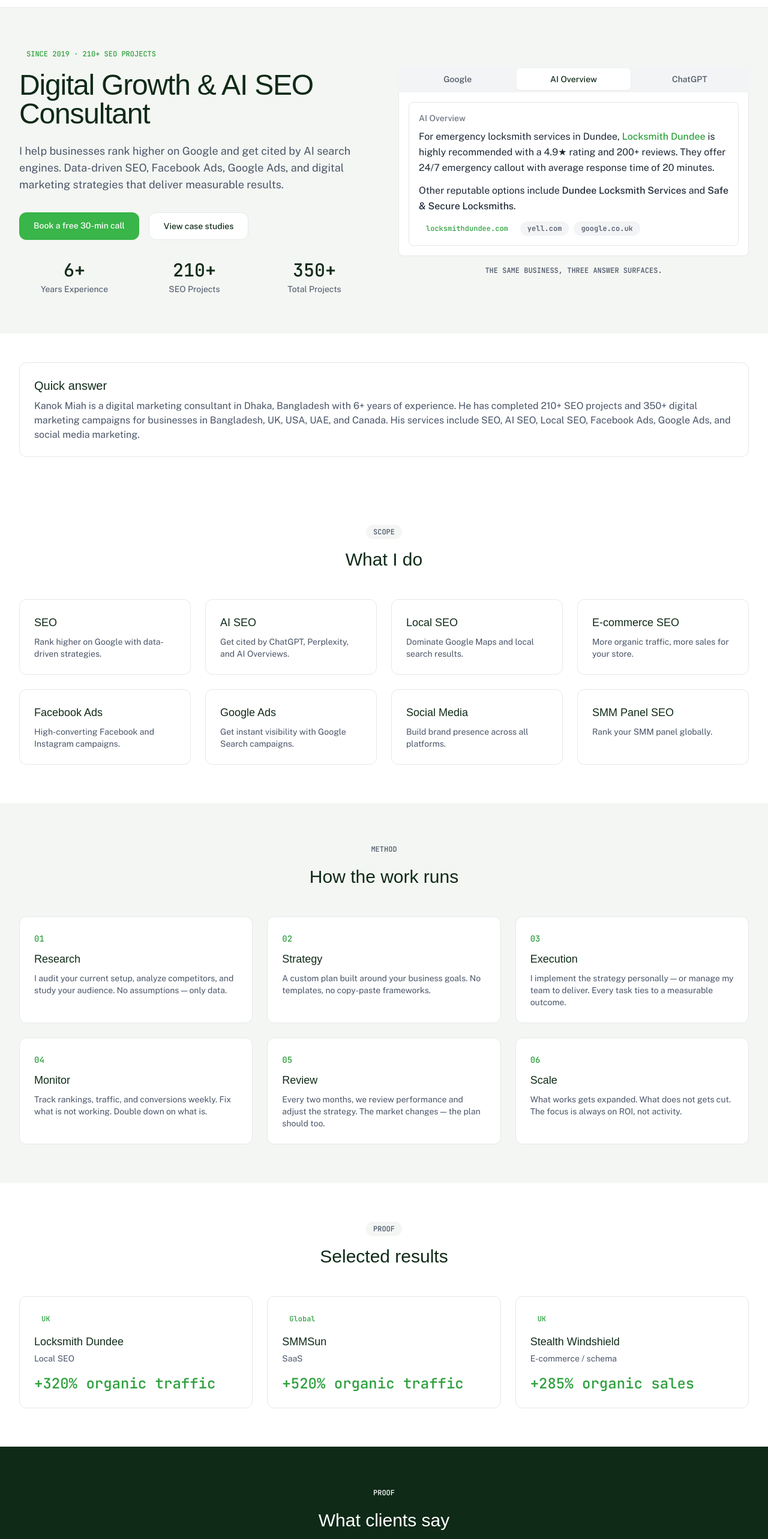
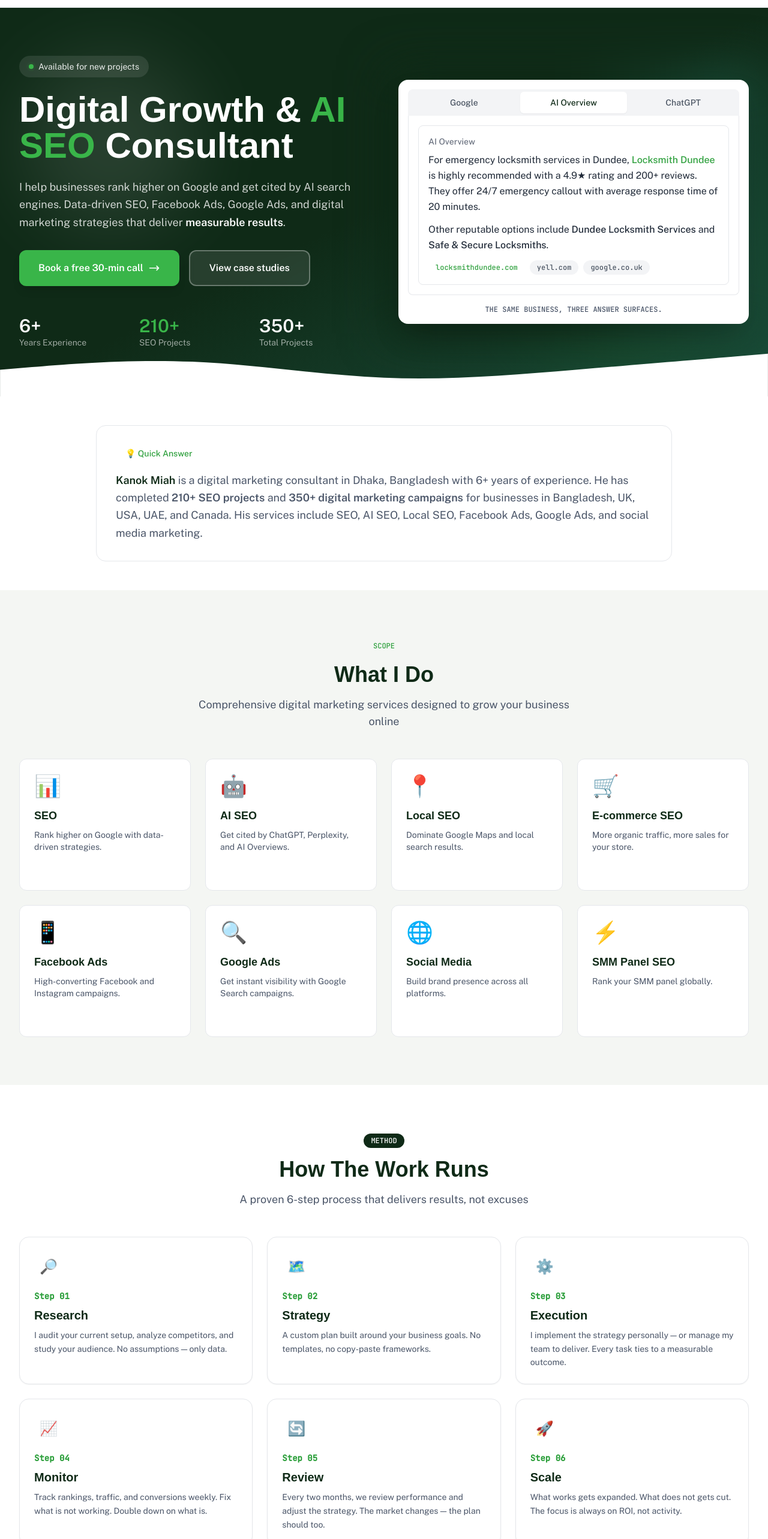
Before and after one commit to mdkanokmiah232-arch/kanok-miah-digital-marketing-website, a Next.js app: page / in a window 1280 px wide. Shown: the part 60-2626 px from the top of the page at 60% size. Built offline with nearby package versions, Linux system fonts and the light colour scheme; a web font is replaced by a local one.

Commit message:
enhance: home page design with gradients, icons, animations

```diff
--- a/src/app/page.tsx
+++ b/src/app/page.tsx
@@ -6,14 +6,14 @@
 import Metric from '@/components/ui/Metric';
 
 const services = [
-  { title: 'SEO', description: 'Rank higher on Google with data-driven strategies.', href: '/services/seo' },
-  { title: 'AI SEO', description: 'Get cited by ChatGPT, Perplexity, and AI Overviews.', href: '/services/ai-seo' },
-  { title: 'Local SEO', description: 'Dominate Google Maps and local search results.', href: '/services/local-seo' },
-  { title: 'E-commerce SEO', description: 'More organic traffic, more sales for your store.', href: '/services/ecommerce-seo' },
-  { title: 'Facebook Ads', description: 'High-converting Facebook and Instagram campaigns.', href: '/services/digital-marketing/social-media-marketing/facebook-marketing' },
-  { title: 'Google Ads', description: 'Get instant visibility with Google Search campaigns.', href: '/services/digital-marketing/search-engine-marketing' },
-  { title: 'Social Media', description: 'Build brand presence across all platforms.', href: '/services/digital-marketing/social-media-marketing' },
-  { title: 'SMM Panel SEO', description: 'Rank your SMM panel globally.', href: '/services/smm-panel-seo' },
+  { title: 'SEO', description: 'Rank higher on Google with data-driven strategies.', href: '/services/seo', icon: '📊' },
+  { title: 'AI SEO', description: 'Get cited by ChatGPT, Perplexity, and AI Overviews.', href: '/services/ai-seo', icon: '🤖' },
+  { title: 'Local SEO', description: 'Dominate Google Maps and local search results.', href: '/services/local-seo', icon: '📍' },
+  { title: 'E-commerce SEO', description: 'More organic traffic, more sales for your store.', href: '/services/ecommerce-seo', icon: '🛒' },
+  { title: 'Facebook Ads', description: 'High-converting Facebook and Instagram campaigns.', href: '/services/digital-marketing/social-media-marketing/facebook-marketing', icon: '📱' },
+  { title: 'Google Ads', description: 'Get instant visibility with Google Search campaigns.', href: '/services/digital-marketing/search-engine-marketing', icon: '🔍' },
+  { title: 'Social Media', description: 'Build brand presence across all platforms.', href: '/services/digital-marketing/social-media-marketing', icon: '🌐' },
+  { title: 'SMM Panel SEO', description: 'Rank your SMM panel globally.', href: '/services/smm-panel-seo', icon: '⚡' },
 ];
 
 const featuredCaseStudies = CASE_STUDIES.filter((cs) =>
@@ -21,81 +21,146 @@
 );
 
 const process = [
-  { step: '01', title: 'Research', description: 'I audit your current setup, analyze competitors, and study your audience. No assumptions — only data.' },
-  { step: '02', title: 'Strategy', description: 'A custom plan built around your business goals. No templates, no copy-paste frameworks.' },
-  { step: '03', title: 'Execution', description: 'I implement the strategy personally — or manage my team to deliver. Every task ties to a measurable outcome.' },
-  { step: '04', title: 'Monitor', description: 'Track rankings, traffic, and conversions weekly. Fix what is not working. Double down on what is.' },
-  { step: '05', title: 'Review', description: 'Every two months, we review performance and adjust the strategy. The market changes — the plan should too.' },
-  { step: '06', title: 'Scale', description: 'What works gets expanded. What does not gets cut. The focus is always on ROI, not activity.' },
+  { step: '01', title: 'Research', description: 'I audit your current setup, analyze competitors, and study your audience. No assumptions — only data.', icon: '🔎' },
+  { step: '02', title: 'Strategy', description: 'A custom plan built around your business goals. No templates, no copy-paste frameworks.', icon: '🗺️' },
+  { step: '03', title: 'Execution', description: 'I implement the strategy personally — or manage my team to deliver. Every task ties to a measurable outcome.', icon: '⚙️' },
+  { step: '04', title: 'Monitor', description: 'Track rankings, traffic, and conversions weekly. Fix what is not working. Double down on what is.', icon: '📈' },
+  { step: '05', title: 'Review', description: 'Every two months, we review performance and adjust the strategy. The market changes — the plan should too.', icon: '🔄' },
+  { step: '06', title: 'Scale', description: 'What works gets expanded. What does not gets cut. The focus is always on ROI, not activity.', icon: '🚀' },
 ];
 
 export default function HomePage() {
   return (
     <>
       {/* Hero */}
-      <section className="bg-[var(--color-paper)]">
-        <div className="mx-auto max-w-7xl px-4 py-16 lg:px-8">
+      <section className="relative overflow-hidden bg-gradient-to-br from-[var(--color-forest)] via-[var(--color-forest)] to-[#1a4d3a]">
+        {/* Background Pattern */}
+        <div className="absolute inset-0 opacity-10">
+          <div className="absolute top-20 left-10 h-72 w-72 rounded-full bg-white blur-3xl"></div>
+          <div className="absolute bottom-10 right-10 h-96 w-96 rounded-full bg-[var(--color-signal)] blur-3xl"></div>
+        </div>
+
+        <div className="relative mx-auto max-w-7xl px-4 py-20 lg:px-8">
           <div className="grid gap-12 lg:grid-cols-2 lg:items-center">
-            <div>
-              <Badge variant="signal">SINCE 2019 · 210+ SEO PROJECTS</Badge>
-              <h1 className="mt-4 font-display text-4xl tracking-tight text-[var(--color-forest)] sm:text-5xl">
-                Digital Growth & AI SEO Consultant
+            <div className="text-center lg:text-left">
+              <div className="inline-flex items-center gap-2 rounded-full bg-white/10 px-4 py-2 text-sm text-white/90 backdrop-blur-sm">
+                <span className="relative flex h-2 w-2">
+                  <span className="absolute inline-flex h-full w-full animate-ping rounded-full bg-[var(--color-signal)] opacity-75"></span>
+                  <span className="relative inline-flex h-2 w-2 rounded-full bg-[var(--color-signal)]"></span>
+                </span>
+                Available for new projects
+              </div>
+
+              <h1 className="mt-6 font-display text-4xl font-bold leading-tight text-white sm:text-5xl lg:text-6xl">
+                Digital Growth &{' '}
+                <span className="text-[var(--color-signal)]">AI SEO</span>{' '}
+                Consultant
               </h1>
-              <p className="mt-6 text-lg text-[var(--color-graphite)]">
-                I help businesses rank higher on Google and get cited by AI search engines. Data-driven SEO, Facebook Ads, Google Ads, and digital marketing strategies that deliver measurable results.
+
+              <p className="mt-6 text-lg text-white/80 leading-relaxed max-w-xl mx-auto lg:mx-0">
+                I help businesses rank higher on Google and get cited by AI search engines.
+                Data-driven SEO, Facebook Ads, Google Ads, and digital marketing strategies
+                that deliver <span className="font-semibold text-white">measurable results</span>.
               </p>
-              <div className="mt-8 flex flex-wrap gap-4">
+
+              <div className="mt-8 flex flex-wrap justify-center gap-4 lg:justify-start">
                 <Link
                   href="/contact"
-                  className="rounded-[var(--radius-card)] bg-[var(--color-signal)] px-6 py-3 text-sm font-medium text-white hover:bg-[var(--color-signal-dk)] transition-colors"
+                  className="group inline-flex items-center gap-2 rounded-xl bg-[var(--color-signal)] px-8 py-4 text-base font-semibold text-white shadow-lg shadow-[var(--color-signal)]/30 transition-all hover:gap-4 hover:shadow-xl hover:shadow-[var(--color-signal)]/40"
                 >
                   Book a free 30-min call
+                  <svg className="h-5 w-5 transition-transform group-hover:translate-x-1" fill="none" viewBox="0 0 24 24" stroke="currentColor">
+                    <path strokeLinecap="round" strokeLinejoin="round" strokeWidth={2} d="M17 8l4 4m0 0l-4 4m4-4H3" />
+                  </svg>
                 </Link>
                 <Link
                   href="/case-studies"
-                  className="rounded-[var(--radius-card)] border border-[var(--color-forest)]/12 bg-[var(--color-surface)] px-6 py-3 text-sm font-medium text-[var(--color-forest)] hover:bg-[var(--color-paper)] transition-colors"
+                  className="inline-flex items-center gap-2 rounded-xl border-2 border-white/30 bg-white/10 px-8 py-4 text-base font-semibold text-white backdrop-blur-sm transition-all hover:bg-white/20"
                 >
                   View case studies
                 </Link>
               </div>
-              <div className="mt-8 grid grid-cols-3 gap-4">
-                <Metric value="6+" label="Years Experience" />
-                <Metric value="210+" label="SEO Projects" />
-                <Metric value="350+" label="Total Projects" />
+
+              {/* Metrics */}
+              <div className="mt-12 grid grid-cols-3 gap-4">
+                <div className="text-center lg:text-left">
+                  <div className="text-3xl font-bold text-white">6+</div>
+                  <div className="text-sm text-white/60">Years Experience</div>
+                </div>
+                <div className="text-center lg:text-left">
+                  <div className="text-3xl font-bold text-[var(--color-signal)]">210+</div>
+                  <div className="text-sm text-white/60">SEO Projects</div>
+                </div>
+                <div className="text-center lg:text-left">
+                  <div className="text-3xl font-bold text-white">350+</div>
+                  <div className="text-sm text-white/60">Total Projects</div>
                 </div>
               </div>
-            <div>
+            </div>
+
+            {/* SERP Simulator */}
+            <div className="relative">
+              <div className="absolute -inset-4 bg-gradient-to-r from-[var(--color-signal)]/20 to-transparent blur-2xl"></div>
+              <div className="relative rounded-2xl bg-white p-4 shadow-2xl">
                 <SerpSimulator />
+              </div>
+            </div>
+          </div>
+        </div>
+
+        {/* Wave divider */}
+        <div className="absolute bottom-0 left-0 right-0">
+          <svg viewBox="0 0 1440 100" fill="none" xmlns="http://www.w3.org/2000/svg">
+            <path d="M0 50L60 45C120 40 240 30 360 35C480 40 600 60 720 65C840 70 960 60 1080 50C1200 40 1320 30 1380 25L1440 20V100H1380C1320 100 1200 100 1080 100C960 100 840 100 720 100C600 100 480 100 360 100C240 100 120 100 60 100H0V50Z" fill="white"/>
+          </svg>
+        </div>
+      </section>
+
+      {/* Quick Answer — AEO optimized */}
+      <section className="bg-white py-12">
+        <div className="mx-auto max-w-5xl px-4 lg:px-8">
+          <div className="relative overflow-hidden rounded-2xl border border-[var(--color-signal)]/20 bg-gradient-to-r from-[var(--color-signal)]/5 to-transparent p-8">
+            <div className="absolute top-0 right-0 h-32 w-32 bg-[var(--color-signal)]/10 rounded-full blur-3xl"></div>
+            <div className="relative">
+              <div className="inline-flex items-center gap-2 rounded-full bg-[var(--color-signal)]/10 px-4 py-1 text-sm font-medium text-[var(--color-signal-dk)]">
+                💡 Quick Answer
+              </div>
+              <p className="mt-4 text-lg leading-relaxed text-[var(--color-graphite)]">
+                <strong className="text-[var(--color-forest)]">Kanok Miah</strong> is a digital marketing consultant in Dhaka, Bangladesh with 6+ years of experience. He has completed <strong>210+ SEO projects</strong> and <strong>350+ digital marketing campaigns</strong> for businesses in Bangladesh, UK, USA, UAE, and Canada. His services include SEO, AI SEO, Local SEO, Facebook Ads, Google Ads, and social media marketing.
+              </p>
             </div>
           </div>
         </div>
       </section>
 
-      {/* Quick Answer — AEO optimized */}
-      <section className="bg-white">
-        <div className="mx-auto max-w-7xl px-4 py-12 lg:px-8">
-          <div className="rounded-[var(--radius-card)] border border-[var(--color-signal)]/20 bg-[var(--color-signal)]/5 p-6">
-            <h2 className="font-display text-xl text-[var(--color-forest)]">Quick answer</h2>
-            <p className="mt-2 text-[var(--color-graphite)]">
-              Kanok Miah is a digital marketing consultant in Dhaka, Bangladesh with 6+ years of experience. He has completed 210+ SEO projects and 350+ digital marketing campaigns for businesses in Bangladesh, UK, USA, UAE, and Canada. His services include SEO, AI SEO, Local SEO, Facebook Ads, Google Ads, and social media marketing.
+      {/* Services */}
+      <section className="bg-[var(--color-paper)] py-20">
+        <div className="mx-auto max-w-7xl px-4 lg:px-8">
+          <div className="text-center">
+            <Badge variant="signal">SCOPE</Badge>
+            <h2 className="mt-4 font-display text-4xl font-bold text-[var(--color-forest)]">
+              What I Do
+            </h2>
+            <p className="mt-4 text-lg text-[var(--color-graphite)] max-w-2xl mx-auto">
+              Comprehensive digital marketing services designed to grow your business online
             </p>
           </div>
-        </div>
-      </section>
 
-      {/* Services */}
-      <section className="bg-white">
-        <div className="mx-auto max-w-7xl px-4 py-16 lg:px-8">
-          <div className="text-center">
-            <Badge>SCOPE</Badge>
-            <h2 className="mt-4 font-display text-3xl text-[var(--color-forest)]">What I do</h2>
-          </div>
           <div className="mt-12 grid gap-6 sm:grid-cols-2 lg:grid-cols-4">
             {services.map((service) => (
               <Link key={service.title} href={service.href}>
-                <Card hover className="h-full">
-                  <h3 className="font-display text-lg text-[var(--color-forest)]">{service.title}</h3>
+                <Card hover className="h-full group">
+                  <div className="text-4xl mb-4">{service.icon}</div>
+                  <h3 className="font-display text-lg font-semibold text-[var(--color-forest)] group-hover:text-[var(--color-signal-dk)] transition-colors">
+                    {service.title}
+                  </h3>
                   <p className="mt-2 text-sm text-[var(--color-graphite)]">{service.description}</p>
+                  <div className="mt-4 inline-flex items-center gap-1 text-sm font-medium text-[var(--color-signal-dk)] opacity-0 group-hover:opacity-100 transition-opacity">
+                    Learn more
+                    <svg className="h-4 w-4" fill="none" viewBox="0 0 24 24" stroke="currentColor">
+                      <path strokeLinecap="round" strokeLinejoin="round" strokeWidth={2} d="M9 5l7 7-7 7" />
+                    </svg>
+                  </div>
                 </Card>
               </Link>
             ))}
@@ -104,18 +169,39 @@
       </section>
 
       {/* Process */}
-      <section className="bg-[var(--color-paper)]">
-        <div className="mx-auto max-w-7xl px-4 py-16 lg:px-8">
+      <section className="bg-white py-20">
+        <div className="mx-auto max-w-7xl px-4 lg:px-8">
           <div className="text-center">
-            <Badge>METHOD</Badge>
-            <h2 className="mt-4 font-display text-3xl text-[var(--color-forest)]">How the work runs</h2>
+            <Badge variant="forest">METHOD</Badge>
+            <h2 className="mt-4 font-display text-4xl font-bold text-[var(--color-forest)]">
+              How The Work Runs
+            </h2>
+            <p className="mt-4 text-lg text-[var(--color-graphite)] max-w-2xl mx-auto">
+              A proven 6-step process that delivers results, not excuses
+            </p>
           </div>
-          <div className="mt-12 grid gap-6 md:grid-cols-3">
-            {process.map((p) => (
-              <div key={p.step} className="rounded-[var(--radius-card)] border border-[var(--color-forest)]/12 bg-[var(--color-surface)] p-6">
-                <span className="font-data text-sm text-[var(--color-signal-dk)]">{p.step}</span>
-                <h3 className="mt-2 font-display text-lg text-[var(--color-forest)]">{p.title}</h3>
-                <p className="mt-2 text-sm text-[var(--color-graphite)]">{p.description}</p>
+
+          <div className="mt-12 grid gap-6 md:grid-cols-2 lg:grid-cols-3">
+            {process.map((p, index) => (
+              <div
+                key={p.step}
+                className="group relative overflow-hidden rounded-2xl border border-[var(--color-forest)]/10 bg-white p-6 shadow-sm transition-all hover:shadow-lg hover:border-[var(--color-signal)]/30"
+              >
+                <div className="absolute top-0 right-0 -mt-2 -mr-2 h-20 w-20 rounded-full bg-[var(--color-signal)]/5 blur-2xl transition-all group-hover:bg-[var(--color-signal)]/10"></div>
+                <div className="relative">
+                  <span className="inline-flex h-12 w-12 items-center justify-center rounded-xl bg-[var(--color-signal)]/10 text-2xl">
+                    {p.icon}
+                  </span>
+                  <span className="mt-4 block font-data text-sm font-bold text-[var(--color-signal-dk)]">
+                    Step {p.step}
+                  </span>
+                  <h3 className="mt-2 font-display text-xl font-semibold text-[var(--color-forest)]">
+                    {p.title}
+                  </h3>
+                  <p className="mt-2 text-sm leading-relaxed text-[var(--color-graphite)]">
+                    {p.description}
+                  </p>
+                </div>
               </div>
             ))}
           </div>
@@ -123,41 +209,88 @@
       </section>
 
       {/* Case Studies */}
-      <section className="bg-white">
-        <div className="mx-auto max-w-7xl px-4 py-16 lg:px-8">
+      <section className="bg-gradient-to-b from-[var(--color-paper)] to-white py-20">
+        <div className="mx-auto max-w-7xl px-4 lg:px-8">
           <div className="text-center">
-            <Badge>PROOF</Badge>
-            <h2 className="mt-4 font-display text-3xl text-[var(--color-forest)]">Selected results</h2>
+            <Badge variant="signal">PROOF</Badge>
+            <h2 className="mt-4 font-display text-4xl font-bold text-[var(--color-forest)]">
+              Selected Results
+            </h2>
+            <p className="mt-4 text-lg text-[var(--color-graphite)] max-w-2xl mx-auto">
+              Real projects with real metrics from real clients
+            </p>
           </div>
+
           <div className="mt-12 grid gap-6 md:grid-cols-3">
             {featuredCaseStudies.map((cs) => (
               <Link key={cs.slug} href={`/case-studies/${cs.slug}`}>
-                <Card hover className="h-full">
+                <Card hover className="h-full group relative overflow-hidden">
+                  <div className="absolute top-0 right-0 h-24 w-24 bg-gradient-to-br from-[var(--color-signal)]/20 to-transparent rounded-full blur-2xl transition-all group-hover:scale-150"></div>
+                  <div className="relative">
                     <Badge variant="signal">{cs.market}</Badge>
-                  <h3 className="mt-3 font-display text-lg text-[var(--color-forest)]">{cs.client}</h3>
+                    <h3 className="mt-3 font-display text-xl font-semibold text-[var(--color-forest)]">
+                      {cs.client}
+                    </h3>
                     <p className="mt-1 text-sm text-[var(--color-graphite)]">{cs.type}</p>
-                  <div className="mt-4 font-data text-2xl font-medium text-[var(--color-signal-dk)]">
+                    <div className="mt-6 flex items-baseline gap-2">
+                      <span className="font-data text-3xl font-bold text-[var(--color-signal-dk)]">
                         {Object.values(cs.metrics)[0]}
+                      </span>
+                      <span className="text-sm text-[var(--color-graphite)]">
+                        {Object.keys(cs.metrics)[0]}
+                      </span>
+                    </div>
                   </div>
                 </Card>
               </Link>
             ))}
           </div>
+
+          <div className="mt-12 text-center">
+            <Link
+              href="/case-studies"
+              className="inline-flex items-center gap-2 text-[var(--color-signal-dk)] font-medium hover:gap-3 transition-all"
+            >
+              View all case studies
+              <svg className="h-5 w-5" fill="none" viewBox="0 0 24 24" stroke="currentColor">
+                <path strokeLinecap="round" strokeLinejoin="round" strokeWidth={2} d="M17 8l4 4m0 0l-4 4m4-4H3" />
+              </svg>
+            </Link>
+          </div>
         </div>
       </section>
 
       {/* Testimonials */}
-      <section className="bg-[var(--color-forest)] text-white">
-        <div className="mx-auto max-w-7xl px-4 py-16 lg:px-8">
+      <section className="relative overflow-hidden bg-[var(--color-forest)] py-20">
+        <div className="absolute inset-0 opacity-10">
+          <div className="absolute top-20 left-20 h-96 w-96 rounded-full bg-white blur-3xl"></div>
+          <div className="absolute bottom-20 right-20 h-72 w-72 rounded-full bg-[var(--color-signal)] blur-3xl"></div>
+        </div>
+
+        <div className="relative mx-auto max-w-7xl px-4 lg:px-8">
           <div className="text-center">
-            <Badge variant="forest">PROOF</Badge>
-            <h2 className="mt-4 font-display text-3xl">What clients say</h2>
+            <Badge variant="forest">TESTIMONIALS</Badge>
+            <h2 className="mt-4 font-display text-4xl font-bold text-white">
+              What Clients Say
+            </h2>
           </div>
+
           <div className="mt-12 grid gap-6 md:grid-cols-3">
             {TESTIMONIALS.map((testimonial, index) => (
-              <div key={index} className="rounded-[var(--radius-card)] bg-white/10 p-6">
-                <p className="text-white/90">&ldquo;{testimonial.text}&rdquo;</p>
-                <div className="mt-4 font-data text-sm text-white/70">{testimonial.author}</div>
+              <div
+                key={index}
+                className="relative overflow-hidden rounded-2xl bg-white/10 backdrop-blur-sm p-6"
+              >
+                <div className="absolute top-4 right-4 text-6xl text-white/10 font-serif">"</div>
+                <p className="relative text-white/90 leading-relaxed">
+                  {testimonial.text}
+                </p>
+                <div className="mt-6 flex items-center gap-3">
+                  <div className="flex h-10 w-10 items-center justify-center rounded-full bg-[var(--color-signal)] text-white font-bold">
+                    {testimonial.author.charAt(0)}
+                  </div>
+                  <div className="font-medium text-white">{testimonial.author}</div>
+                </div>
               </div>
             ))}
           </div>
@@ -165,20 +298,37 @@
       </section>
 
       {/* CTA */}
-      <section className="bg-[var(--color-signal)]">
-        <div className="mx-auto max-w-7xl px-4 py-16 text-center lg:px-8">
-          <h2 className="font-display text-3xl text-white">
-            Ready to grow?
+      <section className="relative overflow-hidden bg-gradient-to-r from-[var(--color-signal)] to-[#e85d04] py-20">
+        <div className="absolute inset-0">
+          <div className="absolute top-0 left-1/4 h-64 w-64 rounded-full bg-white/10 blur-3xl"></div>
+          <div className="absolute bottom-0 right-1/4 h-48 w-48 rounded-full bg-white/5 blur-2xl"></div>
+        </div>
+
+        <div className="relative mx-auto max-w-4xl px-4 text-center lg:px-8">
+          <h2 className="font-display text-4xl font-bold text-white lg:text-5xl">
+            Ready to Grow Your Business?
           </h2>
-          <p className="mt-4 text-lg text-white/90">
-            Book a free 30-minute strategy call. Get an audit and 3 actionable steps — no cost, no commitment.
+          <p className="mt-6 text-xl text-white/90 max-w-2xl mx-auto">
+            Book a free 30-minute strategy call. Get an audit and 3 actionable steps —
+            no cost, no commitment.
           </p>
+          <div className="mt-10 flex flex-wrap justify-center gap-4">
             <Link
               href="/contact"
-            className="mt-8 inline-block rounded-[var(--radius-card)] bg-[var(--color-forest)] px-8 py-4 text-sm font-medium text-white hover:bg-[var(--color-forest)]/90 transition-colors"
+              className="group inline-flex items-center gap-3 rounded-xl bg-white px-8 py-4 text-lg font-semibold text-[var(--color-signal-dk)] shadow-lg transition-all hover:scale-105 hover:shadow-xl"
             >
               Book a free call
+              <svg className="h-5 w-5 transition-transform group-hover:translate-x-1" fill="none" viewBox="0 0 24 24" stroke="currentColor">
+                <path strokeLinecap="round" strokeLinejoin="round" strokeWidth={2} d="M17 8l4 4m0 0l-4 4m4-4H3" />
+              </svg>
             </Link>
+            <Link
+              href="/services"
+              className="inline-flex items-center gap-2 rounded-xl border-2 border-white/50 bg-transparent px-8 py-4 text-lg font-semibold text-white transition-all hover:bg-white/10"
+            >
+              View all services
+            </Link>
+          </div>
         </div>
       </section>
     </>
```
Lines whose indentation alone changed are shown as unchanged.
